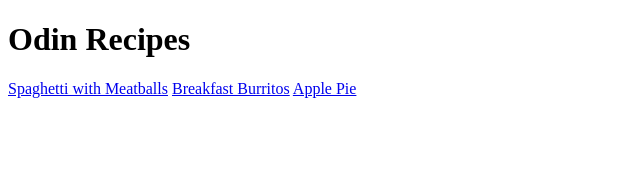
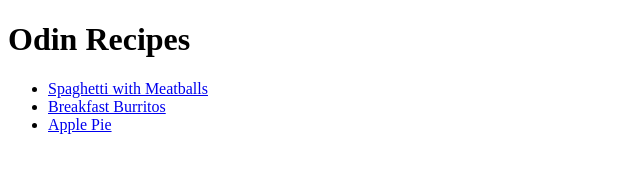
Before and after one commit to jpandina13/odin-recipes, a plain HTML site: page index.html in a window 1280 px wide. Shown: the whole page, without its empty margins (0-640 px from the left). Drawn offline with Linux system fonts and the light colour scheme.

Commit message:
Make recipe links into a list on the homepage

```diff
--- a/index.html
+++ b/index.html
@@ -6,8 +6,10 @@
     </head>
     <body>
         <h1>Odin Recipes</h1>
-        <a href="recipes/spaghetti.html" target="_blank" rel="noopener noreferrer">Spaghetti with Meatballs</a>
-        <a href="recipes/breakfast_burritos.html">Breakfast Burritos</a>
-        <a href="recipes/apple_pie.html">Apple Pie</a>
+        <ul>
+            <li><a href="recipes/spaghetti.html" target="_blank" rel="noopener noreferrer">Spaghetti with Meatballs</a></li>
+            <li><a href="recipes/breakfast_burritos.html">Breakfast Burritos</a></li>
+            <li><a href="recipes/apple_pie.html">Apple Pie</a></li>
+        </ul>
     </body>
 </html>
```
